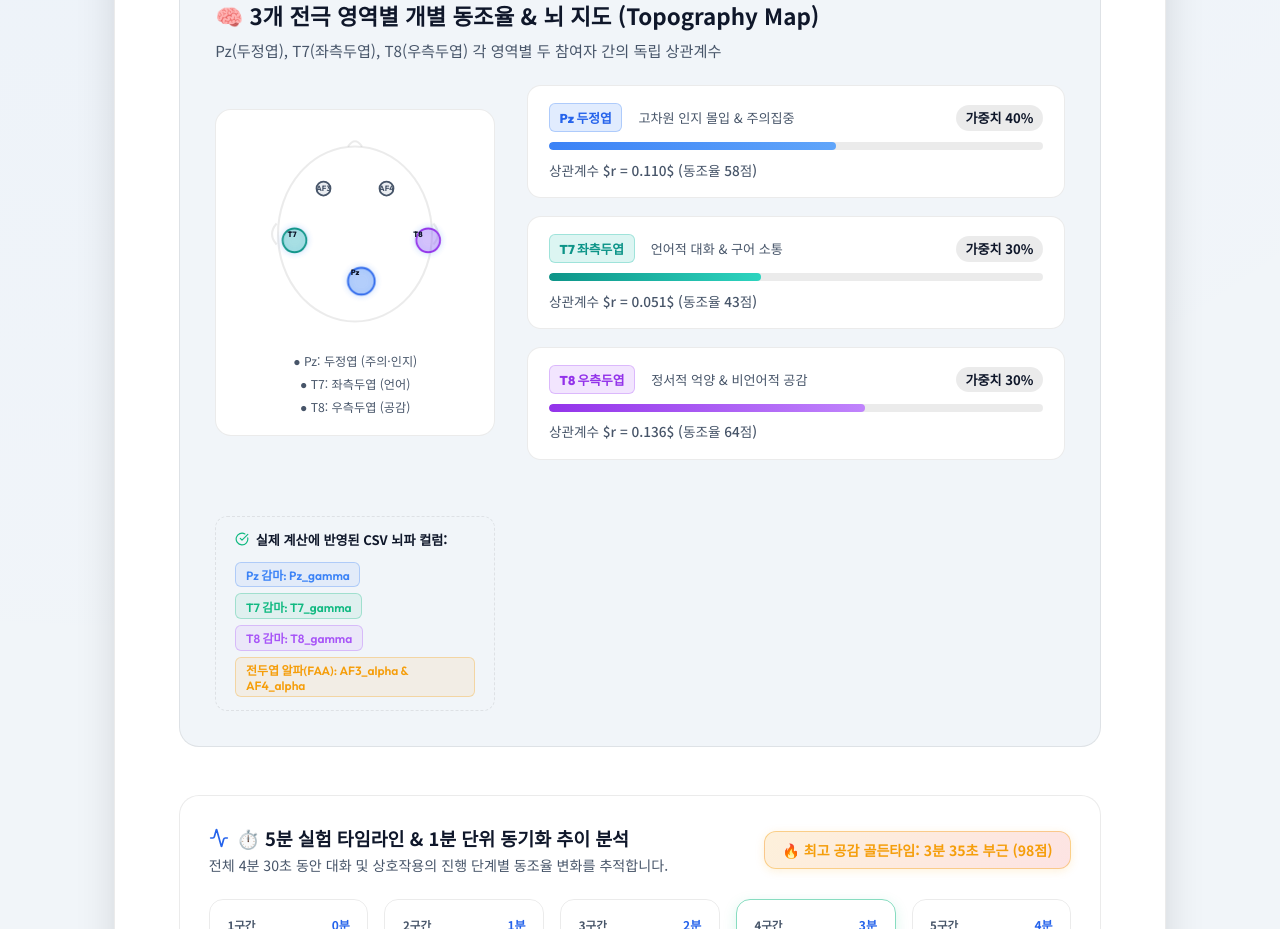
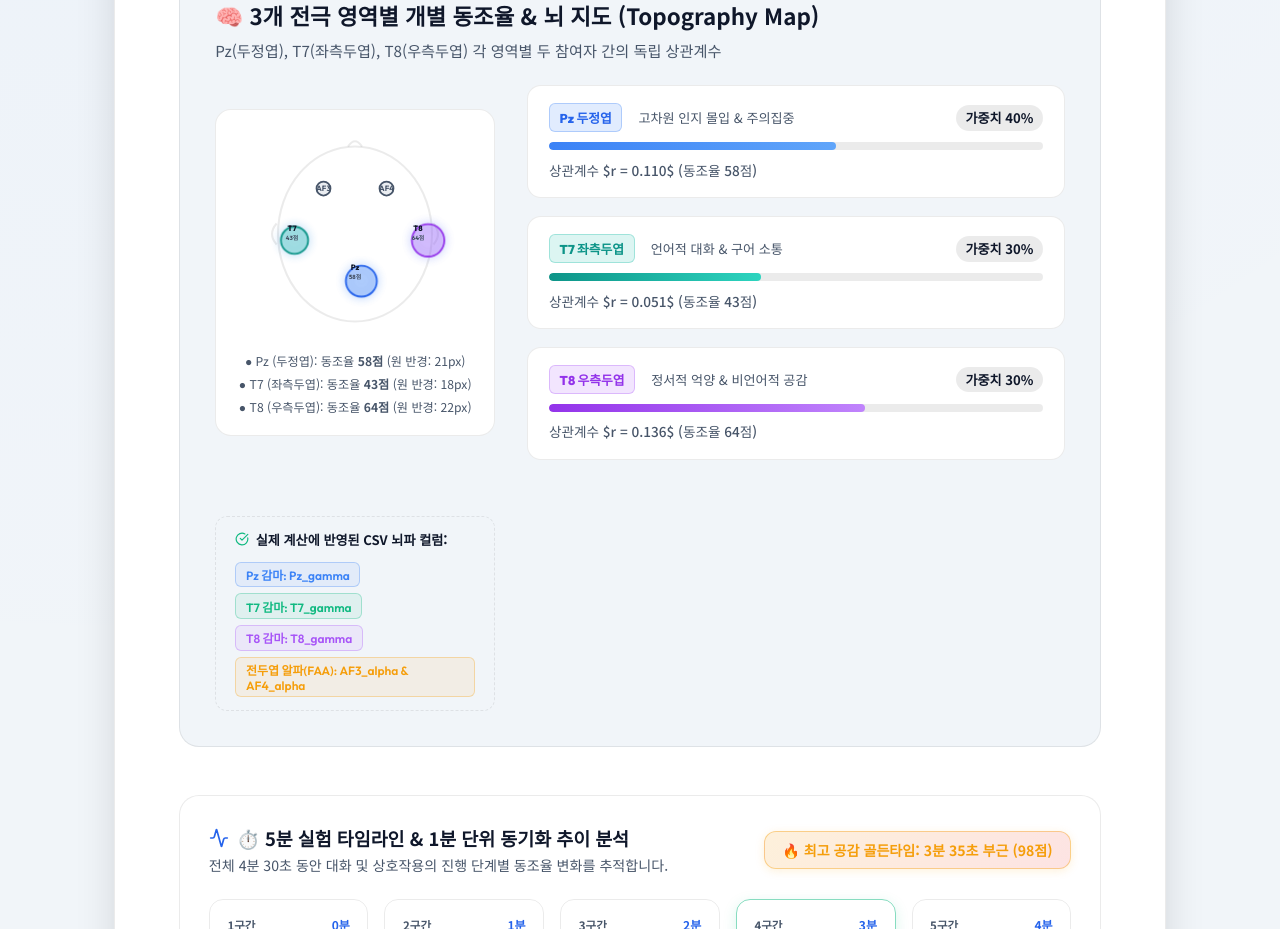
Before and after one commit to moonaaa-create/neurosignal_data_analysis, a React (Vite) app: page / in a window 1280 px wide. Shown: the part 1900-2829 px from the top of the page. Built offline with nearby package versions, Linux system fonts and the light colour scheme.

Commit message:
feat: 3개 전극 뇌지도(Topography)에서 Pz, T7, T8 개별 동조율 결과에 따라 동적 원 크기 및 네온 발광 적용

```diff
--- a/src/App.jsx
+++ b/src/App.jsx
@@ -1037,6 +1037,17 @@ function App() {
                     <p className="chart-subtitle">Pz(두정엽), T7(좌측두엽), T8(우측두엽) 각 영역별 두 참여자 간의 독립 상관계수</p>
                   </div>
 
+                  {(() => {
+                    const pzScore = results ? Math.round(corrToNeuroScore(results.channelCorrs.rPz)) : 50;
+                    const t7Score = results ? Math.round(corrToNeuroScore(results.channelCorrs.rT7)) : 50;
+                    const t8Score = results ? Math.round(corrToNeuroScore(results.channelCorrs.rT8)) : 50;
+
+                    // Dynamic circle radius based on synchrony score (11px at 0점 to 28px at 100점)
+                    const radiusPz = 11 + (pzScore / 100) * 17;
+                    const radiusT7 = 11 + (t7Score / 100) * 17;
+                    const radiusT8 = 11 + (t8Score / 100) * 17;
+
+                    return (
                       <div className="brain-map-grid">
 
                         {/* SVG Brain Map Graphic */}
@@ -1059,21 +1070,54 @@ function App() {
                             <text x="195" y="89" className="sensor-text">AF4</text>
 
                             {/* T7 (Left Temporal) */}
-                        <circle cx="60" cy="150" r="16" className="sensor-node temporal-t7 active-pulse" />
-                        <text x="60" y="154" className="sensor-text active">T7</text>
+                            <circle
+                              cx="60"
+                              cy="150"
+                              r={radiusT7}
+                              className="sensor-node temporal-t7 active-pulse"
+                              style={{
+                                filter: `drop-shadow(0 0 ${4 + (t7Score / 100) * 8}px rgba(20, 184, 166, ${(t7Score/100)*0.7 + 0.3}))`
+                              }}
+                            />
+                            <text x="60" y={radiusT7 >= 16 ? 146 : 153} className="sensor-text active">T7</text>
+                            {radiusT7 >= 16 && (
+                              <text x="60" y="159" className="sensor-subtext">{t7Score}점</text>
+                            )}
 
                             {/* T8 (Right Temporal) */}
-                        <circle cx="240" cy="150" r="16" className="sensor-node temporal-t8 active-pulse" />
-                        <text x="240" y="154" className="sensor-text active">T8</text>
+                            <circle
+                              cx="240"
+                              cy="150"
+                              r={radiusT8}
+                              className="sensor-node temporal-t8 active-pulse"
+                              style={{
+                                filter: `drop-shadow(0 0 ${4 + (t8Score / 100) * 8}px rgba(168, 85, 247, ${(t8Score/100)*0.7 + 0.3}))`
+                              }}
+                            />
+                            <text x="240" y={radiusT8 >= 16 ? 146 : 153} className="sensor-text active">T8</text>
+                            {radiusT8 >= 16 && (
+                              <text x="240" y="159" className="sensor-subtext">{t8Score}점</text>
+                            )}
 
                             {/* Pz (Parietal Midline) */}
-                        <circle cx="150" cy="205" r="18" className="sensor-node parietal-pz active-pulse" />
-                        <text x="150" y="209" className="sensor-text active">Pz</text>
+                            <circle
+                              cx="150"
+                              cy="205"
+                              r={radiusPz}
+                              className="sensor-node parietal-pz active-pulse"
+                              style={{
+                                filter: `drop-shadow(0 0 ${4 + (pzScore / 100) * 8}px rgba(59, 130, 246, ${(pzScore/100)*0.7 + 0.3}))`
+                              }}
+                            />
+                            <text x="150" y={radiusPz >= 16 ? 201 : 208} className="sensor-text active">Pz</text>
+                            {radiusPz >= 16 && (
+                              <text x="150" y="214" className="sensor-subtext">{pzScore}점</text>
+                            )}
                           </svg>
                           <div className="brain-map-caption">
-                        <span>● Pz: 두정엽 (주의·인지)</span>
-                        <span>● T7: 좌측두엽 (언어)</span>
-                        <span>● T8: 우측두엽 (공감)</span>
+                            <span>● Pz (두정엽): 동조율 <strong>{pzScore}점</strong> (원 반경: {Math.round(radiusPz)}px)</span>
+                            <span>● T7 (좌측두엽): 동조율 <strong>{t7Score}점</strong> (원 반경: {Math.round(radiusT7)}px)</span>
+                            <span>● T8 (우측두엽): 동조율 <strong>{t8Score}점</strong> (원 반경: {Math.round(radiusT8)}px)</span>
                           </div>
                         </div>
 
@@ -1141,6 +1185,8 @@ function App() {
                     )}
 
                   </div>
+                );
+              })()}
             </div>
 
                 {/* 5-MINUTE EXPERIMENT TIMELINE & MOVING SYNCHRONY SECTION */}
--- a/src/index.css
+++ b/src/index.css
@@ -877,6 +877,15 @@ body {
 .sensor-text.active {
   fill: var(--text-main);
   font-weight: 800;
+}
+
+.sensor-subtext {
+  fill: var(--text-muted);
+  font-size: 8.5px;
+  font-weight: 800;
+  text-anchor: middle;
+  font-family: 'Outfit', sans-serif;
+  pointer-events: none;
 }
 
 .brain-map-caption {
```
Lines whose indentation alone changed are shown as unchanged.
